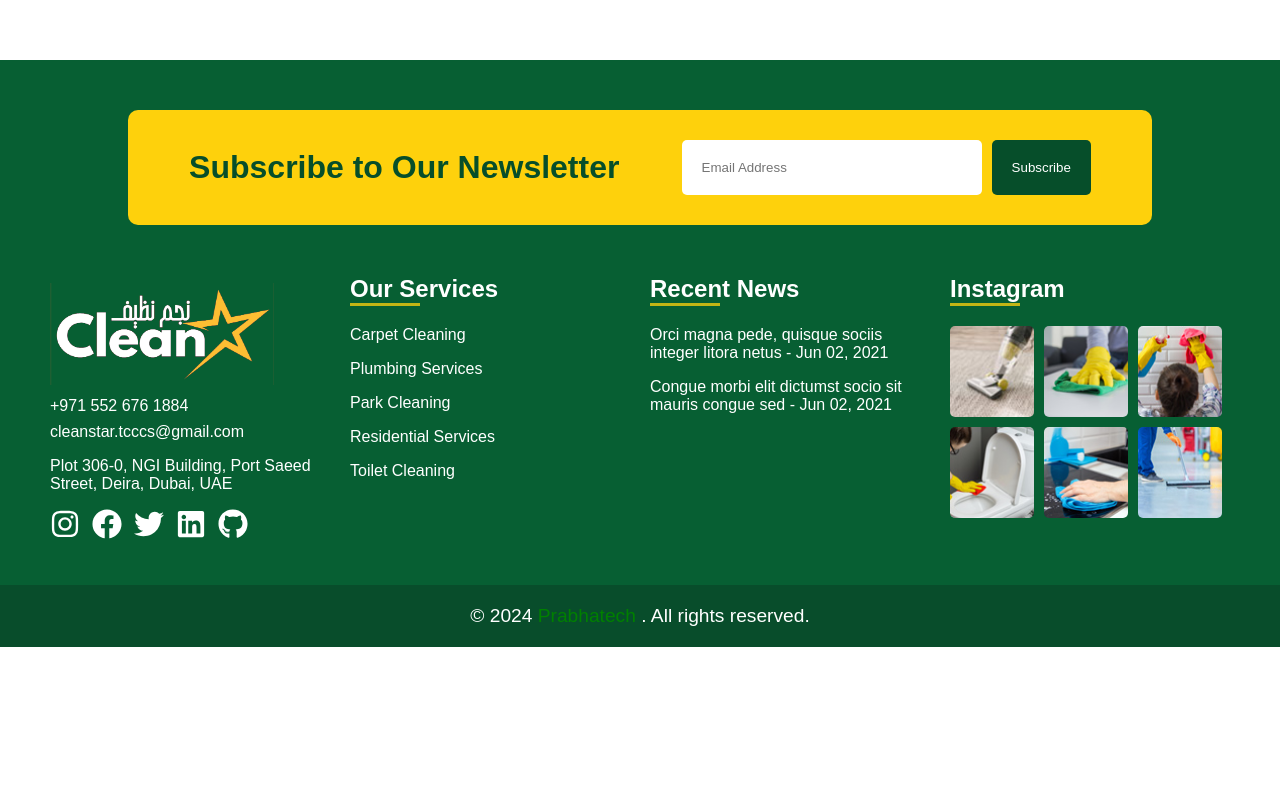
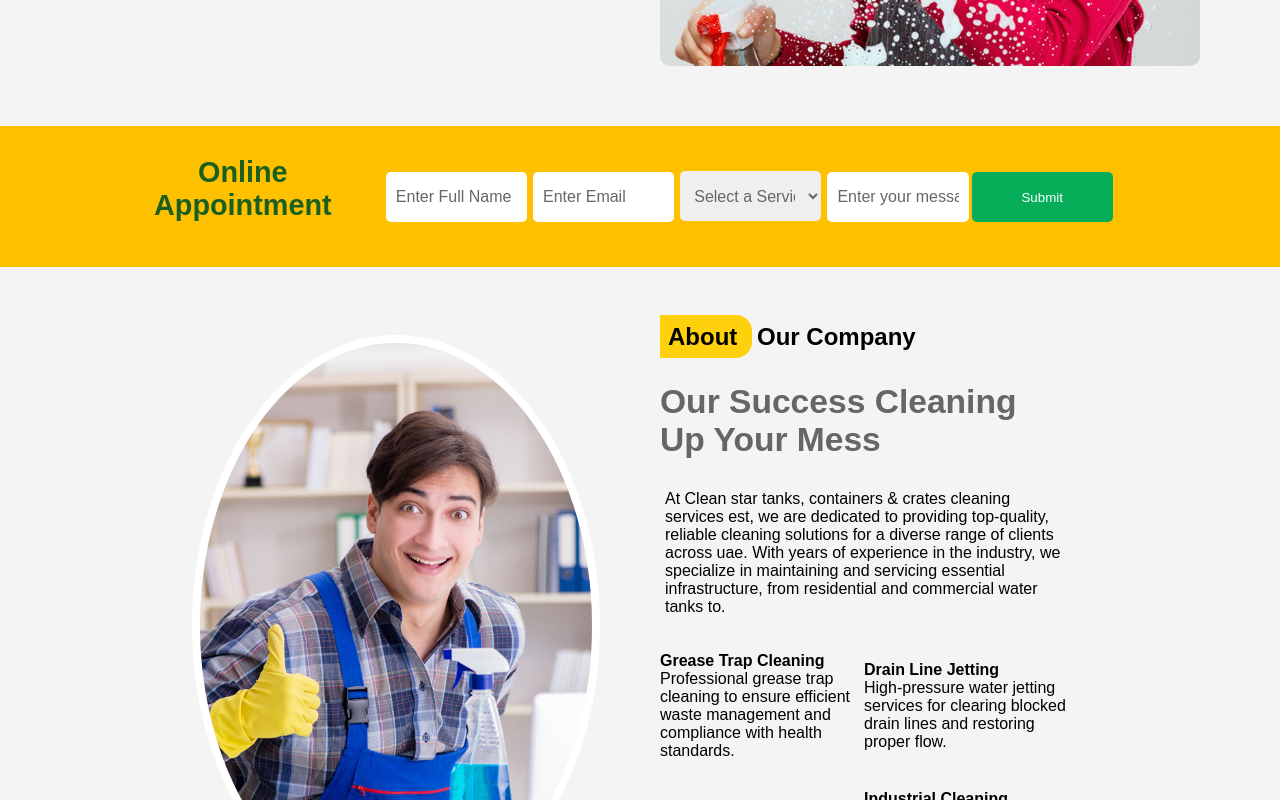
Before and after one commit to prabhaweb3/cleanstar, a Next.js app: page /cleanstar/ in a window 1280 px wide. Before the commit this address had no page. Shown: the part 740-1540 px from the top of the page. Before the commit the page ends 1387 px from the top, so only its background shows below. Built offline with nearby package versions, Linux system fonts and the light colour scheme.

Commit message:
appointment in home completed

```diff
--- a/next.config.mjs
+++ b/next.config.mjs
@@ -1,13 +1,11 @@
 /** @type {import('next').NextConfig} */
 const nextConfig = {
-    async rewrites() {
-        return [
-            {
-                source: '/api/:path*',
-                destination: 'https://prabhatech.com/cleanstar_backend/' // Replace with your backend URL
-            }
-        ];
-    }
+    output: 'export',
+    basePath: '/cleanstar',
+    assetPrefix: '/cleanstar',
+    images: {
+        unoptimized: true,  // Disable image optimization for static exports
+    },
 };
 
 export default nextConfig;
--- a/src/Appointment/Appointment.jsx
+++ b/src/Appointment/Appointment.jsx
@@ -76,7 +76,7 @@ const AppointmentForm = () => {
     if (Object.keys(validationErrors).length === 0) {
       setLoading(true); // Start loading state
       try {
-        const response = await fetch("https://prabhatech.com/cleanstar_backend/contacts/create", {
+        const response = await fetch("https://prabhatech.com/cleanstar_backend/appointments/create", {
           method: "POST",
           headers: { "Content-Type": "application/json" },
           body: JSON.stringify(formData),
--- a/src/Contact/Contact.jsx
+++ b/src/Contact/Contact.jsx
@@ -74,7 +74,7 @@ const Contact = () => {
             </div>
             <section className={styles.section}>
                 <div className={styles.sectionTitle}><span>Get </span> Free Estimate</div>
-                <div className={styles.title}>If you have any queries, don't hesitate to contact us</div>
+                <div className={styles.title}>If you have any queries, dont hesitate to contact us</div>
                 <div className={styles.mainOuter}>
                     <div className={styles.leftContent}>
                         <ContactInfo
--- a/src/Home/Home.css
+++ b/src/Home/Home.css
@@ -169,13 +169,15 @@
     margin: 0 auto;
 }
 
+
 .appointment-inputs input,
-.appointment-inputs select {
+.appointment-inputs textarea ,
+.appointment-inputs select  {
     padding: 10px;
     border: none;
     border-radius: 5px;
     font-size: 1rem;
-    width: 23%;
+    width: 18%;
     height: 50px;
     margin: 0 3px;
 }
@@ -190,7 +192,17 @@
 .appointment-inputs input[type="submit"]:hover {
     background-color: #005bb5;
 }
-
+.button{
+    background-color: #06ae5a;
+    color: white;
+    cursor: pointer;
+    transition: background-color 0.3s;
+    border: none;
+    padding: 10px;
+    border-radius: 5px;
+    width: 18%;
+    height: 50px;
+}
 .appointment-inputs input::placeholder,
 .appointment-inputs select {
     color: #666;
@@ -280,6 +292,8 @@
     flex-direction: row;
     flex-wrap: wrap;
 }
+
+.appointmentForm{}
 .banner {
     background-color: #075f33;
     margin: 30px 0;
--- a/src/Home/Home.jsx
+++ b/src/Home/Home.jsx
@@ -20,9 +20,10 @@ import Link from 'next/link';
 const HomeScreen = () => {
 
   const [formData, setFormData] = useState({
-    name: '',
-    phoneNumber: '',
-    selectedService: ''
+    fullname: '',
+    email: '',
+    service: '',
+    message: '',
   });
 
   const handleChange = (e) => {
@@ -37,24 +38,31 @@ const HomeScreen = () => {
   const handleSubmit = async (e) => {
     e.preventDefault();
 
-    // Post the data
+    // Validation check
+    if (!formData.fullname || !formData.email || !formData.service || !formData.message) {
+      alert("Please fill in all fields before submitting.");
+      return;
+    }
+
     try {
-      const response = await fetch('http://your-api-url.com/endpoint', {
+      const response = await fetch('https://prabhatech.com/cleanstar_backend/appointments/create', {
         method: 'POST',
         headers: {
-          'Content-Type': 'application/json'
+          'Content-Type': 'application/json',
         },
-        body: JSON.stringify(formData) // Send form data as JSON
+        body: JSON.stringify(formData),
       });
 
       if (response.ok) {
         const result = await response.json();
         console.log('Form successfully submitted:', result);
+
         // Optionally, reset form after successful submission
         setFormData({
-          name: '',
-          phoneNumber: '',
-          selectedService: ''
+          fullname: '',
+          email: '',
+          service: '',
+          message: '',
         });
       } else {
         console.error('Error submitting form:', response.statusText);
@@ -219,30 +227,51 @@ const pricingData = [
         <div className="online-appointment">
           <div className="appointment-inputs">
             <span className="appointment-title">Online Appointment</span>
-            <form onSubmit={handleSubmit}>
-              <input type="text"
-              name="name"
-        placeholder="Your Name"
-        value={formData.name}
+            <form className="appointmentForm" onSubmit={handleSubmit}>
+        <input
+          className="input"
+          type="text"
+          name="fullname" // Updated name attribute
+          value={formData.fullname} // Updated state
           onChange={handleChange}
-        required/>
-              <input type="number" name="phoneNumber"
-        placeholder="Phone Number"
-        value={formData.phoneNumber}
+          placeholder="Enter Full Name" // Updated placeholder
+        />
+
+        <input
+          className="input"
+          type="email" // Updated input type to email for better validation
+          name="email" // Updated name attribute
+          value={formData.email} // Updated state
           onChange={handleChange}
-        required/>
+          placeholder="Enter Email" // Updated placeholder
+        />
+
         <select
-              name="selectedService"
-              value={formData.selectedService}
+          className="select"
+          name="service"
+          value={formData.service}
           onChange={handleChange}
-              required>
-                {
-                  services.map((val,ind)=>{
-                    return <option key={ind} value={val.value}>{val.label}</option>
-                  })
-                }
+        >
+          <option value="">Select a Service</option>
+          {services.map((val, ind) => (
+            <option key={ind} value={val.value}>
+              {val.label}
+            </option>
+          ))}
         </select>
-              <input type="submit" value="Submit Now" />
+
+        <input
+          className="textarea"
+          name="message"
+          value={formData.message}
+          onChange={handleChange}
+          placeholder="Enter your message"
+        />
+
+
+
+        <button className="button" type="submit ">Submit</button>
+
       </form>
           </div>
         </div>
@@ -260,12 +289,9 @@ const pricingData = [
             </div>
             <div className="about-subtitle">Our Success Cleaning<br /> Up Your Mess</div>
             <div className="about-description">
-<<<<<<< HEAD
+
             At Clean star tanks, containers & crates cleaning services est, we are dedicated to providing top-quality, reliable cleaning solutions for a diverse range of clients across uae. With years of experience in the industry, we specialize in maintaining and servicing essential infrastructure, from residential and commercial water tanks to.</div>
-=======
-            At clean star tanks, containers & crates cleaning services est, we are dedicated to providing top-quality, reliable cleaning solutions for a diverse range of clients across uae. With years of experience in the industry, we specialize in maintaining and servicing essential infrastructure, from residential and commercial water tanks to industrial sewage treatment facilities.
-           </div>
->>>>>>> b4e2475e9299f740f9d6bf5f9c5e4e8cb3bbd39c
+
             <div className="service-outer">
             {servicesData.slice(0, 4).map((service, index) => (
               <div className="service" key={index}>
```
Lines whose indentation alone changed are shown as unchanged.
